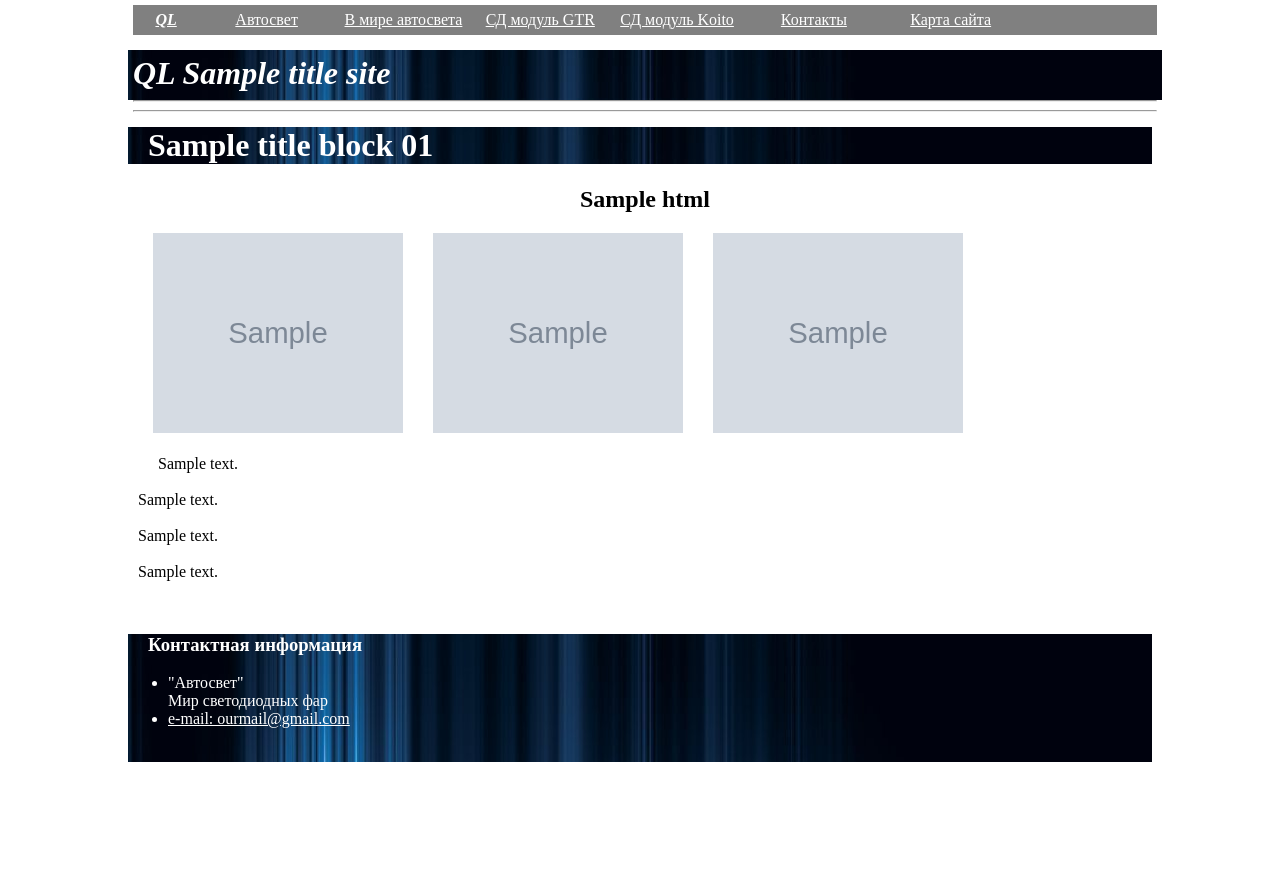
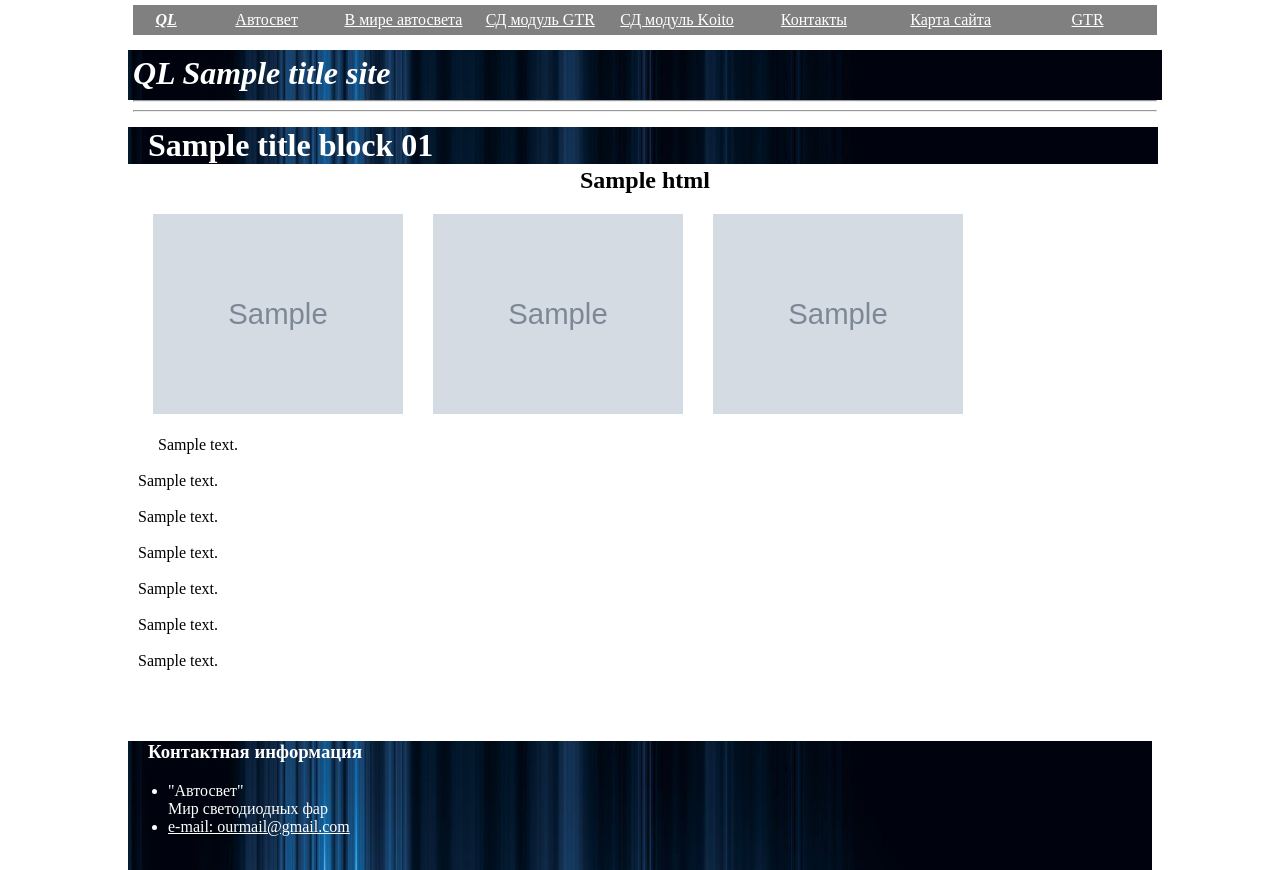
Before and after one commit to semsg/QL_site, a Django app: template learn_dj/templates/learn_dj/templates/koito.html in a window 1280 px wide. Before the commit the page ends 762 px from the top, so only its background shows below. Run offline with Django 3.2, Linux system fonts and the light colour scheme; the template is opened without the code that fills it: most values are stand-ins (such as "Sample title", 1, 10 or a date in 2020); grey boxes marked "Sample" are stand-in pictures.

Commit message:
Изм.03(ПК) - удалил вывод рамки отсутствующей картинки (теперь будет отображаться только реально существующие - от 0 до 3), такие же изменения в текстовых блоках (добавляются только существующие, до 7 блоков под блоком картинок).

```diff
--- a/learn_dj/static/style.css
+++ b/learn_dj/static/style.css
@@ -2,8 +2,6 @@
 a:iink {color: white}
 a:visited {color: white}
 a:active {color: white}
-
-
 
 .text_main_pg {
 	color: black;
@@ -52,6 +50,8 @@
 	z-index: 200;
 	}
 
+
+
 .win:target {display: block;}
 
 .close {
--- a/learn_dj/templates/learn_dj/templates/base.html
+++ b/learn_dj/templates/learn_dj/templates/base.html
@@ -149,10 +149,10 @@
 					<td width="13%"><center><font color='white'><a href="{% url 'main_page' %}">Автосвет</a></font></center></td>
 					<td width="13%"><center><font color='white'><a href="{% url 'auto_light_news' %}">В мире автосвета</a></font></center></td>
 					<td width="13%"><center><font color='white'><a href="{% url 'learning' %}">СД модуль GTR</a></font></center></td>
-					<td width="13%"><center><font color='white'><a href="{% url 'articls' %}">СД модуль Koito</a></font></center></td>
+					<td width="13%"><center><font color='white'><a href="{% url 'koito' %}">СД модуль Koito</a></font></center></td>
 					<td width="13%"><center><font color='white'><a href="{% url 'contact' %}">Контакты</a></font></center></td>
 					<td width="13%"><center><font color='white'><a href="{% url 'map' %}">Карта сайта</a></font></center></td>
-	  				<td width="13%"><center><font color='white'><a href="{% url 'map' %}"></a></font></center></td>
+	  				<td width="13%"><center><font color='white'><a href="{% url 'gtr' %}">GTR</a></font></center></td>
 				</tr>
 	      </table>
 
--- a/learn_dj/templates/learn_dj/templates/koito.html
+++ b/learn_dj/templates/learn_dj/templates/koito.html
@@ -5,7 +5,7 @@
 
 	{% block text_01 %}
 		{% block title_block_01 %}
-			<div  width="1000px" height="20px">
+			<div  style="width: 1030px; height: 20px; position: sticky;	top: 48px;">
 			    <h1 style="overflow: hidden; background-image: url({% static 'learn_dj/static/image/w9kRtO.jpg' %}); color: white; text-indent: 20px;">
 			        {{ title_block_01 }}
 				</h1>
@@ -18,6 +18,7 @@
 					<h2 align="center">
 						{{ e.sub_title }}
 					</h2>
+
 					<div>
 						<a href="#{{ e.image }}">
 							<img src="{% static e.image %}" width="250" height="200px" align="left" hspace="15" alt="img">
@@ -27,45 +28,76 @@
 								<iframe width="980" height="800" src="{% static e.image %}" frameborder="0" gesture="media" allow="encrypted-media" allowfullscreen>
 								</iframe>
 							</div>
+						{% if e.image_2 %}
 						<a href="#{{ e.image_2 }}">
 							<img src="{% static e.image_2 %}" width="250" height="200px" align="left" hspace="15" alt="img">
 						</a>
 							<div id="{{ e.image_2 }}" class="win">
-								<a href="#close" class="close">x
-									</a>
+							<a href="#close" class="close">x</a>
 								<iframe width="980" height="800" src="{% static e.image_2 %}" frameborder="0" gesture="media" allow="encrypted-media" allowfullscreen>
 								</iframe>
 							</div>
-
+						{% endif %}
+						{% if e.image_3 %}
 						<a href="#{{ e.image_3 }}">
 							<img src="{% static e.image_3 %}" width="250" height="200px" align="left" hspace="15" alt="img">
 						</a>
 							<div id="{{ e.image_3 }}" class="win">
-								<a href="#close" class="close">x
-									</a>
+							<a href="#close" class="close">x</a>
 								<iframe width="980" height="800" src="{% static e.image_3 %}" frameborder="0" gesture="media" allow="encrypted-media" allowfullscreen>
 								</iframe>
 							</div>
+						{% endif %}
+					</div>
 
-					</div>
 						{% block horizont_line_in_text0 %}
-       				 <table width="1000px" height="2px">
+       				 <table width="1000px" height="1px">
 						<tr>
-							<td width="100%"><left><font color="white"></font></left></td></tr></table>
+							<td width="100%"></td></tr></table>
 					{% endblock %}
 
 						<p class="context">
+							{% if e.text %}
 								{{ e.text }}
 								<br>
 								<br>
+							{% endif %}
+
+							{% if e.text_1 %}
 								{{ e.text_1 }}
 								<br>
 								<br>
+							{% endif %}
+
+							{% if e.text_2 %}
 								{{ e.text_2 }}
 								<br>
 								<br>
+							{% endif %}
+
+							{% if e.text_3 %}
 								{{ e.text_3 }}
 								<br>
+								<br>
+							{% endif %}
+
+							{% if e.text_4 %}
+								{{ e.text_4 }}
+								<br>
+								<br>
+							{% endif %}
+
+							{% if e.text_5 %}
+								{{ e.text_5 }}
+								<br>
+								<br>
+							{% endif %}
+
+							{% if e.text_6 %}
+								{{ e.text_6 }}
+								<br>
+								<br>
+							{% endif %}
 
 		                		</p>
 					{% block horizont_line_in_text %}
--- a/learn_dj/templates/learn_dj/templates/main_page.html
+++ b/learn_dj/templates/learn_dj/templates/main_page.html
@@ -78,7 +78,7 @@
 					<h3 align="center">
 						Обзор светодиодного модуля Koito
 					</h3>
-					<a href="{% url 'articls' %}">
+					<a href="{% url 'koito' %}">
 						<img src="{% static 'learn_dj/static/image/IMG_20170119_204154m.jpg' %}" height="55px" align="left" hspace="15" alt="img">
 						<p class="text_main_pg">
 							Светодиодный модуль Koito предназначен для установки в блок фары головного света автомобиля и работает в двух режимах — "дальний свет" и "ближний свет".
--- a/learn_dj/templates/learn_dj/templates/map.html
+++ b/learn_dj/templates/learn_dj/templates/map.html
@@ -19,7 +19,7 @@
 			<br>
 				<a href="{% url 'learning' %}">СД модуль GTR</a>
 			<br>
-				<a href="{% url 'articls' %}">СД модуль Koito</a>
+				<a href="{% url 'koito' %}">СД модуль Koito</a>
 			<br>
 				<a href="{% url 'contact' %}">Контакты</a>
 			<br>
--- a/learn_dj/urls.py
+++ b/learn_dj/urls.py
@@ -20,7 +20,8 @@
     url(r'^$', views.main_page, name='main_page'),
 	url(r'^auto_light_news/$', views.auto_light_news, name='auto_light_news'),
 	url(r'^learning/$', views.learning, name='learning'),
-	url(r'^articls/$', views.articls, name='articls'),
+	url(r'^gtr/$', views.gtr, name='gtr'),
+	url(r'^koito/$', views.koito, name='koito'),
 	url(r'^answer/$', views.answer, name='answer'),
 	url(r'^contact/$', views.contact, name='contact'),
 	url(r'^map/$', views.map, name='map'),
--- a/urls.py
+++ b/urls.py
@@ -22,9 +22,9 @@
     url(r'^$', views.main_page, name='main_page'),
 	url(r'^auto_light_news/$', views.auto_light_news, name='auto_light_news'),
 	url(r'^learning/$', views.learning, name='learning'),
-	url(r'^articls/$', views.articls, name='articls'),
+	url(r'^gtr/$', views.gtr, name='gtr'),
+	url(r'^koito/$', views.koito, name='koito'),
 	url(r'^answer/$', views.answer, name='answer'),
 	url(r'^contact/$', views.contact, name='contact'),
 	url(r'^map/$', views.map, name='map'),
-
 ]
```
Also changed, not shown: learn_dj/views.py (+9 -2 lines), learn_dj/static/learn_dj/static/image/sN15yY.jpg (added), learn_dj/static/learn_dj/static/image/w2oCjj.jpg (added). Lines whose indentation alone changed are shown as unchanged.
